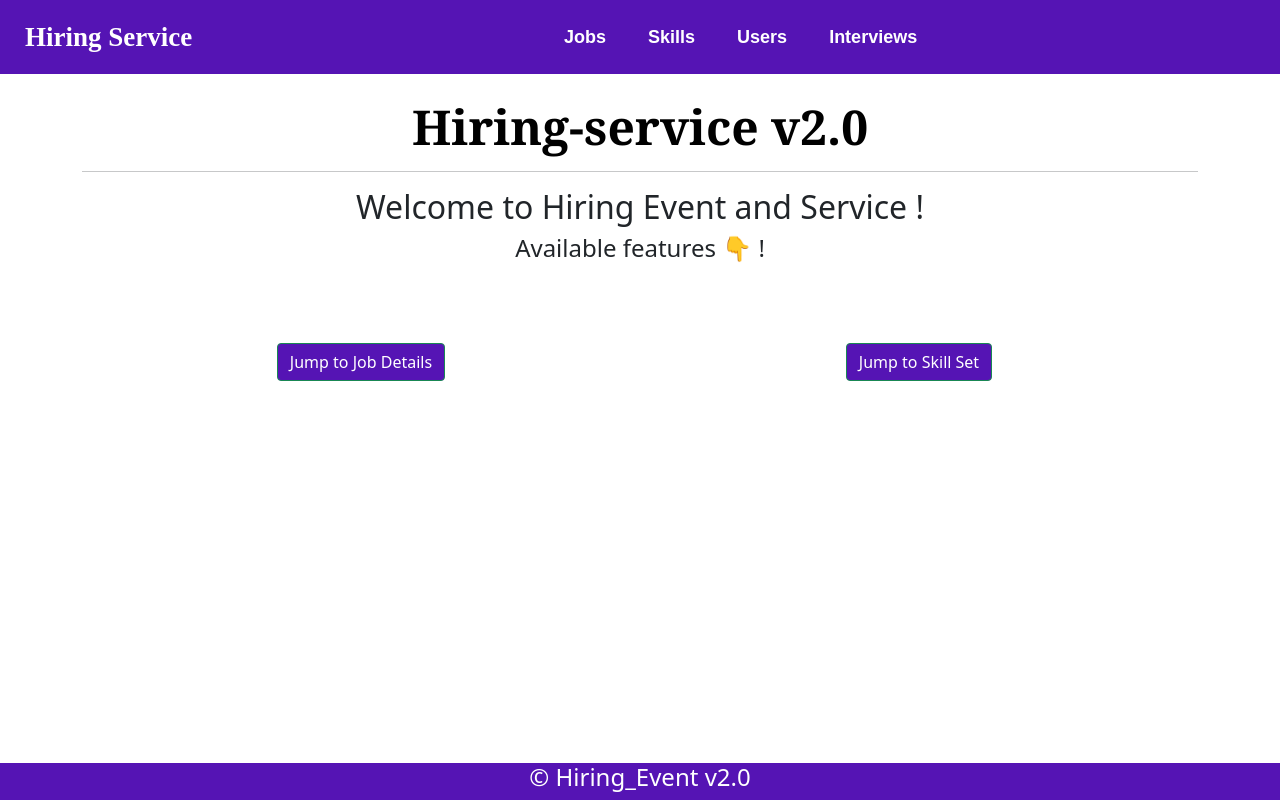
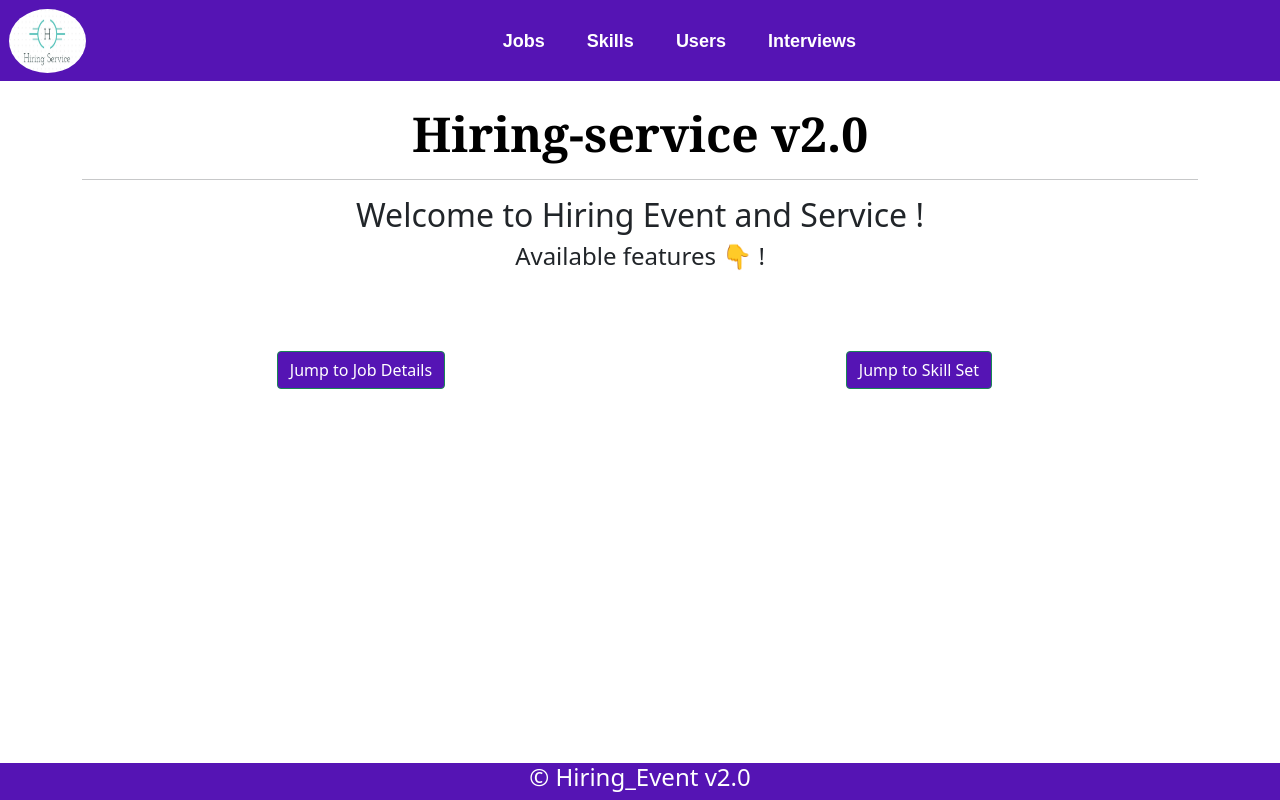
Before and after one commit to SubhasmitaBehera/hiring-event-frontend, an Angular app: page / in a window 1280 px wide. Built offline with nearby package versions, Linux system fonts and the light colour scheme.

Commit message:
logo added

```diff
--- a/src/app/app.component.html
+++ b/src/app/app.component.html
@@ -1,9 +1,9 @@
-<nav class="navbar navnar-collapse navbar-expand-sm">
+<nav class="navbar navnar-collapse ">
   <ul class="nav nav-tabs" style="border-bottom: 0px;">
-    <li class="nav-item">
-      <a routerLink="home" class="nav-link text-white ms-2" routerLinkActive="active" style="font-family:'Times New Roman', Times, serif; font-weight: bolder;
-              font-size: 27px;">Hiring Service</a>
-    </li>
+
+      <a routerLink="home" class="nav-link  ms-2 " routerLinkActive="active" style="padding: 0px;">
+        <img src="../assets/img/img2.jpeg" alt="" style="border-radius: 60%; width: 6vw; height: 8vh;padding: 0px; margin: 0px;"></a>
+
   </ul>
   <ul class="nav nav-tabs" style="border-bottom: 0px;margin: auto;">
 
```
Also changed, not shown: src/assets/img/img2.jpeg (added).
